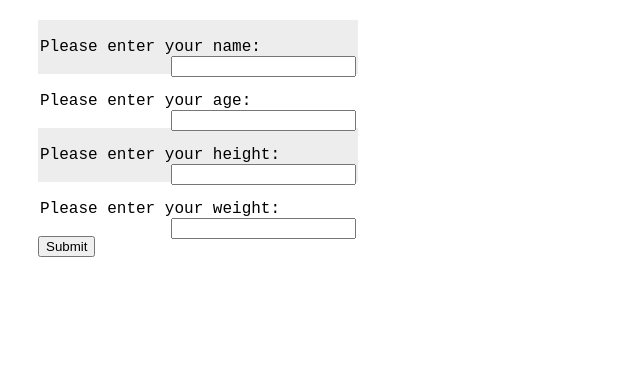
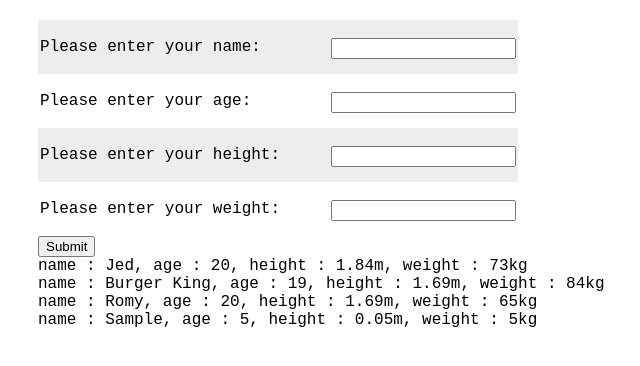
Before and after one commit to JedBh/Romz, a plain HTML site: page index.html in a window 1280 px wide. Both pictures are taken after typing "Sample", "5", "5", "5" into the empty fields and a click on the button "Submit". Shown: the whole page, without its empty margins (282-922 px from the left). Drawn offline with Linux system fonts and the light colour scheme.

Commit message:
progress 2

```diff
--- a/game.js
+++ b/game.js
@@ -29,6 +29,7 @@ people.push(new person("Romy", 20, 169, 65));
 button.addEventListener("click", function() {
     if (validInp()) {
         people.push(new person(inputName.value, parseInt(inputAge.value), parseInt(inputHeight.value), parseInt(inputMass.value)));
+        addSquare(people);
         console.table(people);
     } else {
         console.log("You didn't fill all inputs.");
@@ -51,4 +52,22 @@ function validInp() {
     return true;
 }
 
+function initSquares(list) {
+    for (let i = 0; i < list.length; i++) {
+        let div = document.createElement("div");
+        div.textContent = `name : ${list[i].name}, age : ${list[i].age}, height : ${list[i].height}m, weight : ${list[i].mass}kg`;
+        div.classList.add("display-div");
+        document.querySelector("body").appendChild(div);
+    }
+}
+
+function addSquare(list) {
+    let i = list.length - 1;
+    let div = document.createElement("div");
+    div.textContent = `name : ${list[i].name}, age : ${list[i].age}, height : ${list[i].height}m, weight : ${list[i].mass}kg`;
+    div.classList.add("display-div");
+    document.querySelector("body").appendChild(div);
+}
+
+initSquares(people);
 console.table(people);
--- a/script.js
+++ b/script.js
@@ -27,7 +27,6 @@ function genRandomColor() {
 
     return `rgb(${r}, ${g}, ${b})`;
 }
-
 // init_lines(510);
 
 // inputs
--- a/style.css
+++ b/style.css
@@ -5,7 +5,7 @@ body {
 }
 
 .box {
-    width: 50%;
+    width: 75%;
 }
 
 .box div {
```
Also changed, not shown: index.html (+2 -2 lines).
